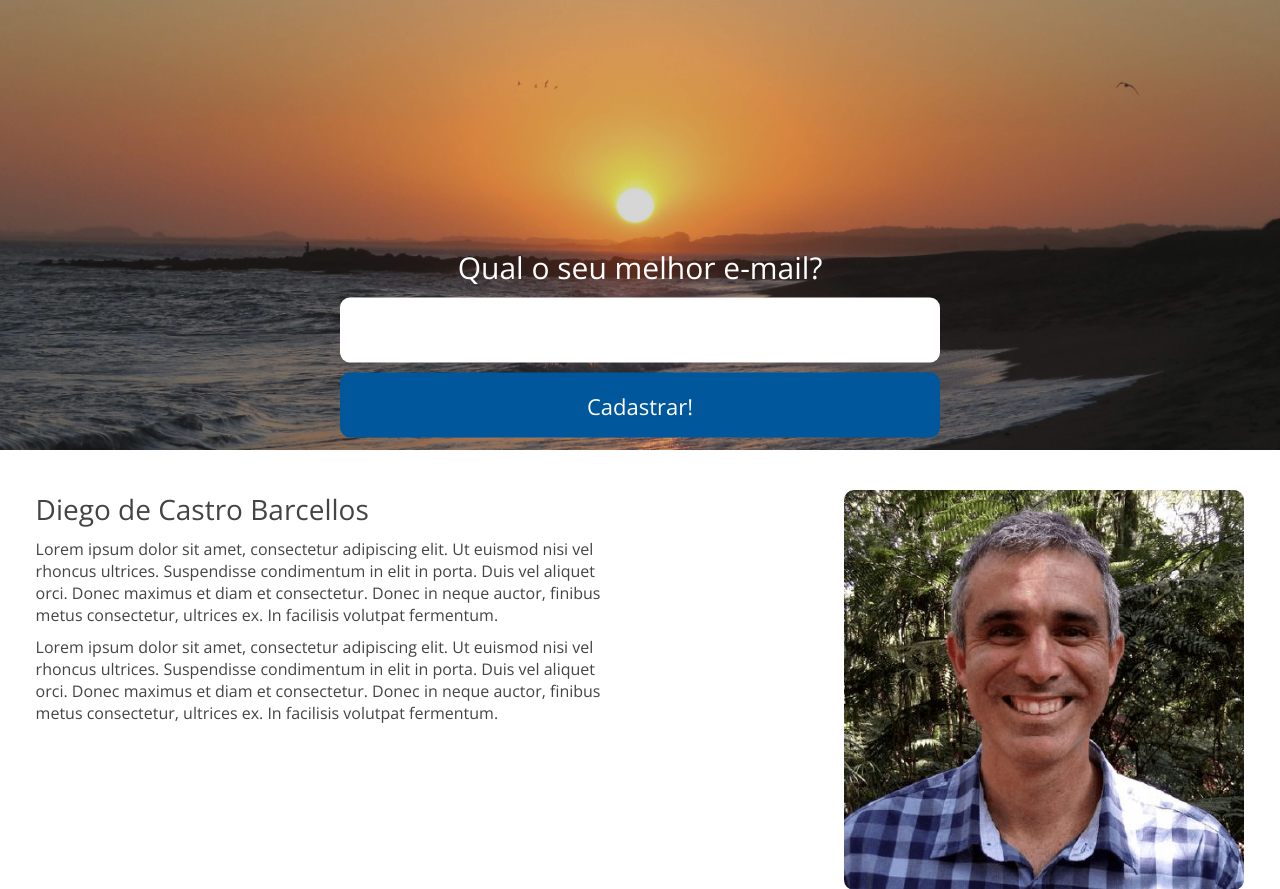
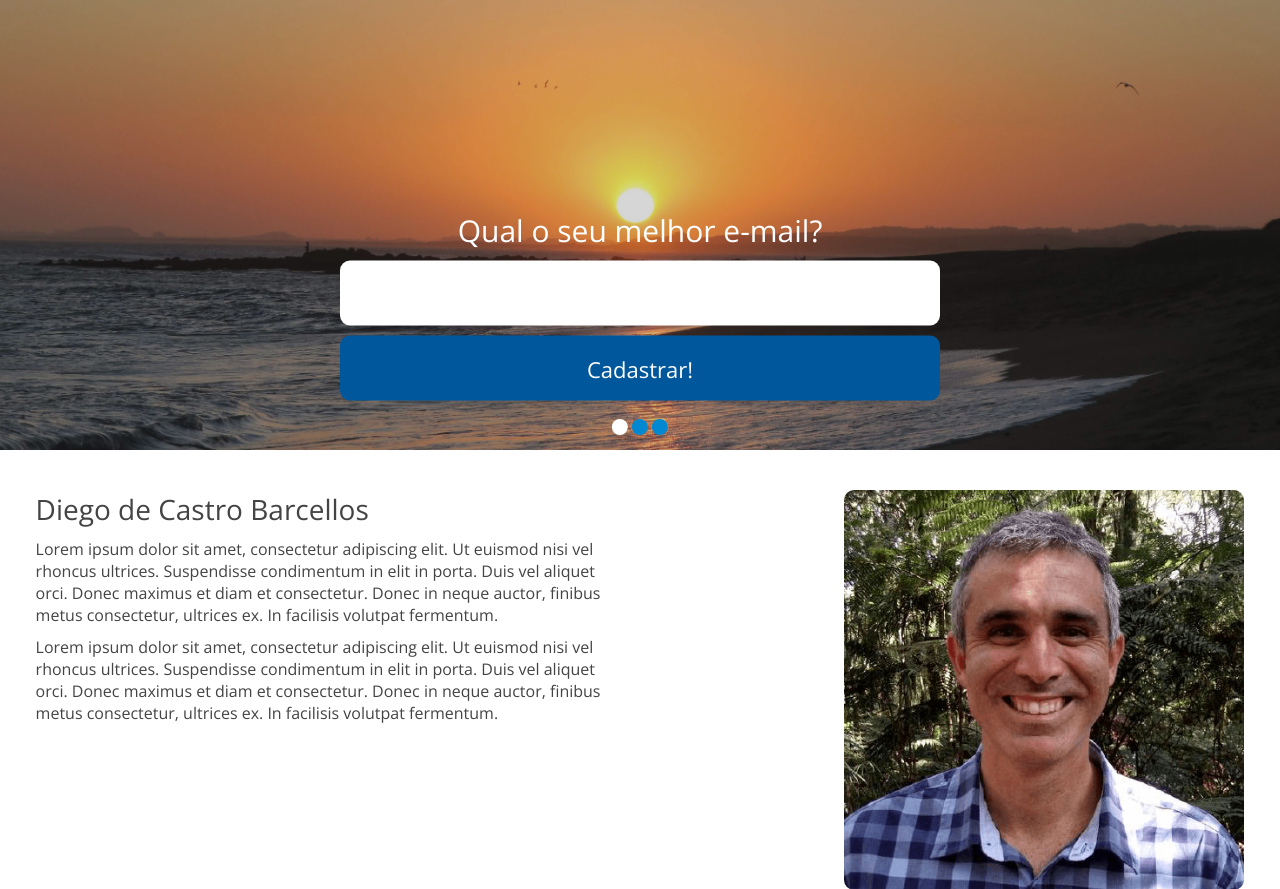
Before and after one commit to diegocb81/projeto_site_dinamico, a PHP site: page /public_html/ in a window 1280 px wide. Shown: the part 74-963 px from the top of the page. Run offline with PHP 8.4, Linux system fonts and the light colour scheme.

Commit message:
Adicionando controle de slides - classe bullets

```diff
--- a/css/style.css
+++ b/css/style.css
@@ -163,7 +163,7 @@ section.banner-container form input[type=submit] {
 }
 
 form {
-    margin-top: 117px;
+    margin-top: 80px;
 }
 
 section.descricao-autor {
@@ -334,7 +334,7 @@ section.erro-404 a {
     text-align: center;
 }
 
-.contato-container .center{
+.contato-container.center{
     margin-top: -120px;
 }
 
@@ -368,6 +368,27 @@ section.erro-404 a {
     height: 40px;
     color: white;
     cursor: pointer;
+}
+
+.bullets{
+    position: absolute;
+    z-index: 5;
+    bottom: 10px;
+    left: 50%;
+    transform:translateX(-50%);
+}
+
+.bullets span{
+    display: inline-block;
+    width: 16px;
+    height: 16px;
+    border-radius: 50%;
+    cursor: pointer;
+    background-color: #0288d1;
+}
+
+.bullets span.active-slider{
+    background-color: white;
 }
 
 @media screen and (max-width: 768px) {
--- a/pages/home.php
+++ b/pages/home.php
@@ -2,7 +2,6 @@
     <div style="background-image: url('<?php echo INCLUDE_PATH; ?>img/bg-form.jpg');" class="banner-single"></div><!--banner-single-->
     <div style="background-image: url('<?php echo INCLUDE_PATH; ?>img/bg-form2.jpg');" class="banner-single"></div><!--banner-single-->
     <div style="background-image: url('<?php echo INCLUDE_PATH; ?>img/bg-form3.jpg');" class="banner-single"></div><!--banner-single-->
-
     <div class="overlay"></div><!--overlay-->
         <div class="center">
             <form>
@@ -11,6 +10,11 @@
                 <input type="submit" name="acao" value="Cadastrar!">
             </form>
         </div><!--center-->
+        <div class="bullets">
+            <span class="active-slider"></span>
+            <span></span>
+            <span></span>
+        </div><!--bullets-->
 </section><!--banner-container-->
 
     <section class="descricao-autor">
```
